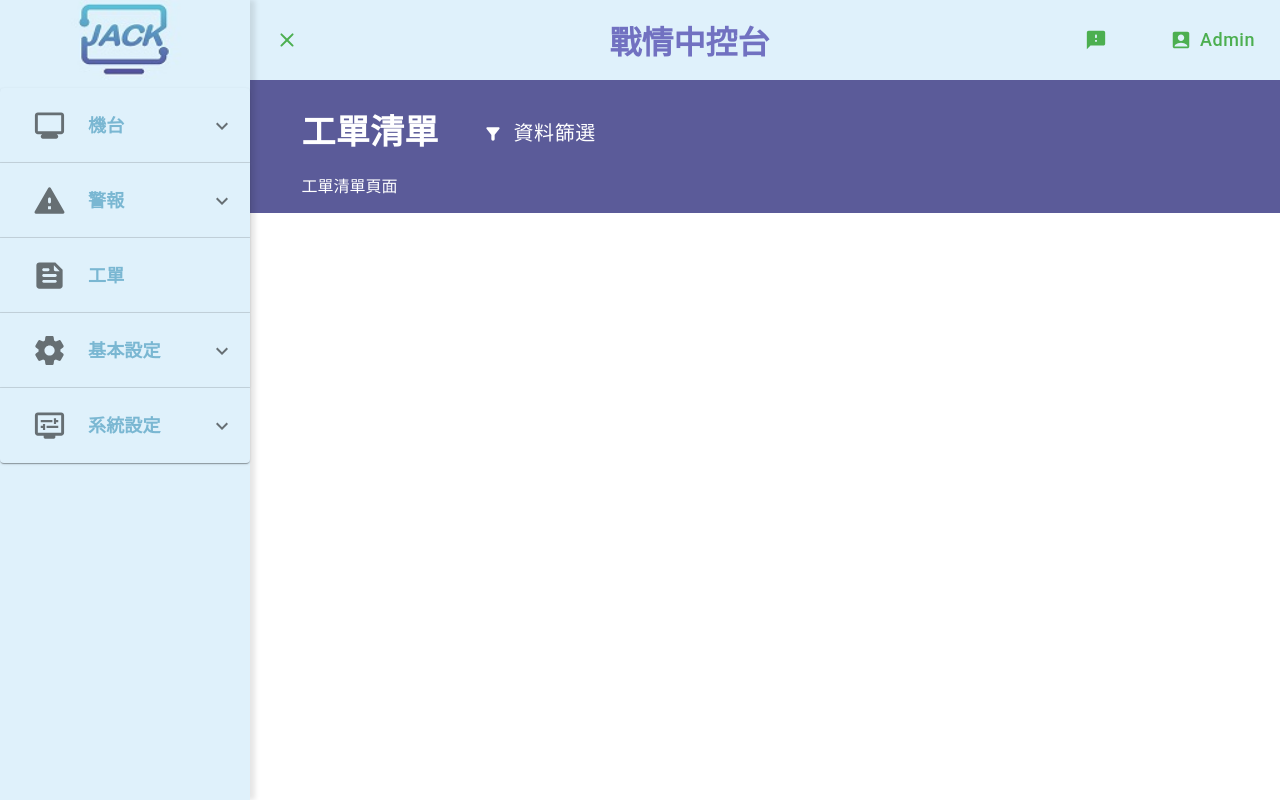
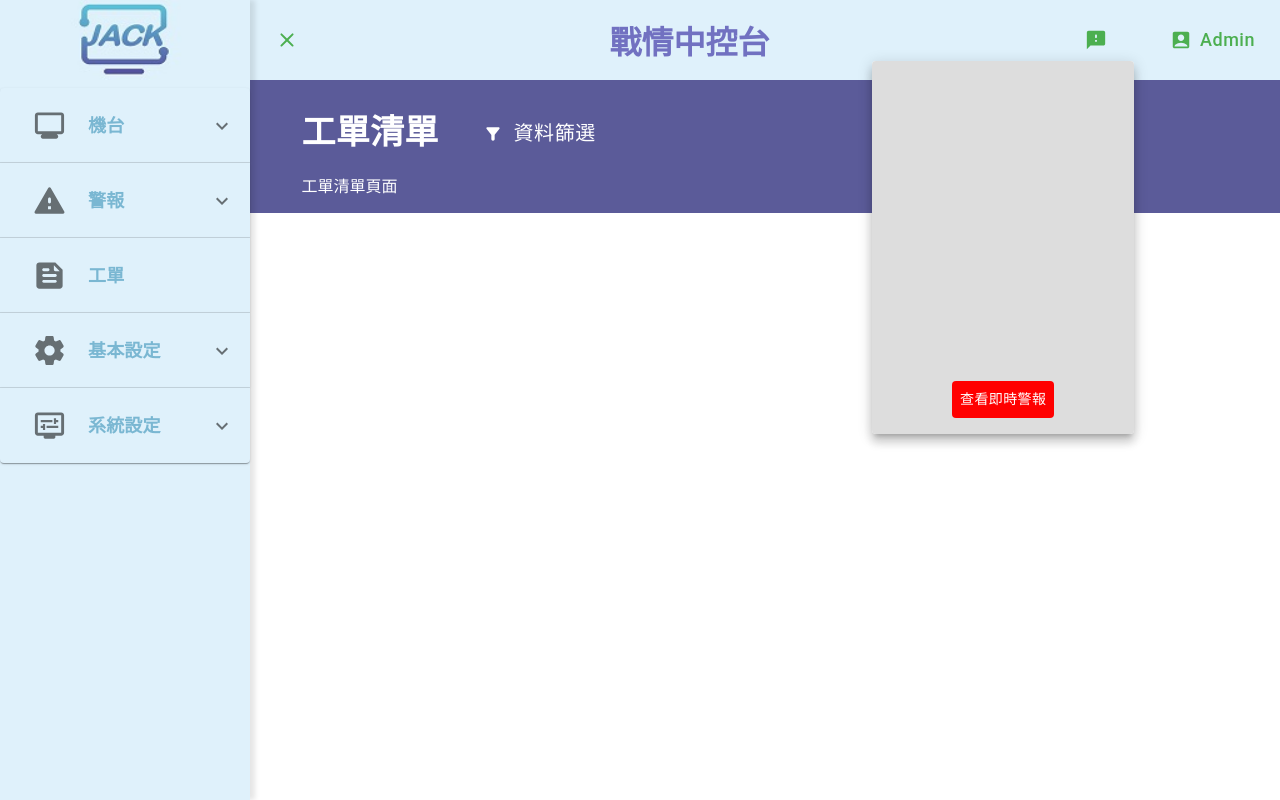
Before and after one commit to riddickalo/webapi-react, a React (Create React App) app: page /order in a window 1280 px wide. Both pictures are taken after a click on the button 1101 px from the left and 40 px from the top of the page. Built offline with nearby package versions, Linux system fonts and the light colour scheme.

Commit message:
[add] add popover (alarm & logout)

```diff
--- a/src/components/Data_Filter.jsx
+++ b/src/components/Data_Filter.jsx
@@ -40,7 +40,7 @@ const opStatus = [
     },
 ];
 
-function DataFilterSection({ showSection }) {
+export default function DataFilterSection({ showSection }) {
     return (
         <Collapse in={showSection}>
             <Box m={1} alignContent='center' alignItems='center' maxWidth='95%'
@@ -85,5 +85,3 @@ function DataFilterSection({ showSection }) {
         </Collapse>
     );
 }
-
-export default DataFilterSection;
--- a/src/components/Data_Search.jsx
+++ b/src/components/Data_Search.jsx
@@ -4,7 +4,7 @@ import { AdapterDayjs } from '@mui/x-date-pickers/AdapterDayjs/AdapterDayjs';
 import { LocalizationProvider } from "@mui/x-date-pickers/LocalizationProvider/LocalizationProvider";
 import { DateTimePicker } from '@mui/x-date-pickers/DateTimePicker';
 
-function DataSearchSection({ showSection }) {
+export default function DataSearchSection({ showSection }) {
     return (
         <Collapse in={showSection}>
             <Box m={1} alignContent='center' alignItems='center' maxWidth='95%'
@@ -59,5 +59,3 @@ function DataSearchSection({ showSection }) {
         </Collapse>
     );
 }
-
-export default DataSearchSection;
--- /dev/null
+++ b/src/components/Popover_Alarm.jsx
@@ -0,0 +1,53 @@
+import React, { useState } from "react";
+import { Link } from 'react-router-dom';
+import { Popover, Button, Box } from "@mui/material";
+import { SmsFailedRounded  } from "@mui/icons-material";
+
+export default function Popover_Alarm() {
+    const [isAlarmPop, setIsAlarmPop] = useState(null);
+
+    const showAlarmPop = (event) => {
+        setIsAlarmPop(event.currentTarget);
+    };
+
+    const handleClose = () => {
+        setIsAlarmPop(null);
+    };
+
+    const pop = Boolean(isAlarmPop);
+
+
+    return (
+        <div>
+            <Button className="alarm-button"
+                size="large"
+                onClick={showAlarmPop}
+                startIcon={<SmsFailedRounded  />} >
+            </Button>
+            <Popover
+                id='alarmPop'
+                open={pop}
+                anchorEl={isAlarmPop}
+                onClose={handleClose}
+                anchorOrigin={{ vertical: 'bottom', horizontal: 'right'}}
+                transformOrigin={{ vertical: 'top', horizontal: 'right'}} >
+                <Box bgcolor={'#dddddd'}
+                    sx={{
+                        '& .MuiButton: hover': { bgcolor: '#b6003b'}
+                    }} >
+                    <Button
+                        components={Link} to='/alarm/status'
+                        size="medium"
+                        sx={{
+                            color: 'white',
+                            bgcolor: 'red',
+                            mt: 40,
+                            mb: 2,
+                            mx: 10, }}>
+                        查看即時警報
+                    </Button>
+                </Box>
+            </Popover>
+        </div>
+    );
+}
--- /dev/null
+++ b/src/components/Popover_Logout.jsx
@@ -0,0 +1,53 @@
+import React, { useState } from "react";
+import { Popover, Button, Stack } from "@mui/material";
+import { LogoutRounded, KeyRounded, AccountBoxRounded  } from "@mui/icons-material";
+
+export default function Popover_Logout() {
+    const login_ID = 'Admin';
+    const [isLogOutPop, setIsLogOutPop] = useState(null);
+
+    const showLogOutPop = (event)=> {
+        setIsLogOutPop(event.currentTarget);
+    };
+
+    const handleClose = () => {
+        setIsLogOutPop(null);
+    };
+
+    const pop = Boolean(isLogOutPop);
+    // const id = pop? 'logout-popover': undefined;
+
+    return (
+        <div>
+            <Button className="login-button"
+                    size="large"
+                    onClick={showLogOutPop}
+                    startIcon={<AccountBoxRounded />}
+                    sx={{ fontSize: 18, textTransform: 'none' }} >
+                    {login_ID}
+            </Button>
+            <Popover
+                id='logoutPop'
+                open={pop}
+                anchorEl={isLogOutPop}
+                onClose={handleClose}
+                anchorOrigin={{ vertical: 'bottom', horizontal: 'right'}}
+                transformOrigin={{ vertical: 'top', horizontal: 'right'}} >
+                <Stack direction='column' mx={2} my={1}>
+                    <Button
+                        size="large"
+                        sx={{ fontSize: '18px', color: '#606060' }}
+                        startIcon={<KeyRounded />}>
+                        變更密碼
+                    </Button>
+                    <Button
+                        size="large"
+                        sx={{ fontSize: '18px', color: '#606060' }}
+                        startIcon={<LogoutRounded />}>
+                        登出
+                    </Button>
+                </Stack>
+            </Popover>
+        </div>
+    );
+}
--- a/src/page/Header.jsx
+++ b/src/page/Header.jsx
@@ -1,28 +1,20 @@
-import React from "react";
+import React, { useState } from "react";
 import '../assets/css/Header.css';
-import { IconButton, Button } from '@mui/material';
-import { MenuRounded, CloseRounded, SmsFailedRounded, AccountBoxRounded } from '@mui/icons-material';
+import { IconButton, Button, Box } from '@mui/material';
+import { MenuRounded, CloseRounded } from '@mui/icons-material';
+import Popover_Logout from '../components/Popover_Logout';
+import Popover_Alarm from '../components/Popover_Alarm';
 
 function Header({ isSidebarOpen, toggleSidebar }) {
-    const login_ID = 'Admin';
-    const icon_size = '32px';
     return (
-        <div className={`Header ${isSidebarOpen? 'SidebarOpen': ''}`}>
+        <Box className={`Header ${isSidebarOpen? 'SidebarOpen': ''}`}>
             <IconButton onClick={toggleSidebar} className="sidebar-toggle-button" size="large">
                 { isSidebarOpen? <CloseRounded  />: <MenuRounded />}
             </IconButton>
             <h1>戰情中控台</h1>
-            <Button className="alarm-button"
-                size="large"
-                startIcon={<SmsFailedRounded  />} >
-            </Button>
-            <Button className="login-button"
-                size="large"
-                startIcon={<AccountBoxRounded />}
-                sx={{ fontSize: 18, textTransform: 'none' }} >
-                {login_ID}
-            </Button>
-        </div>
+            <Popover_Alarm />
+            <Popover_Logout />
+        </Box>
     );
 }
 
```
